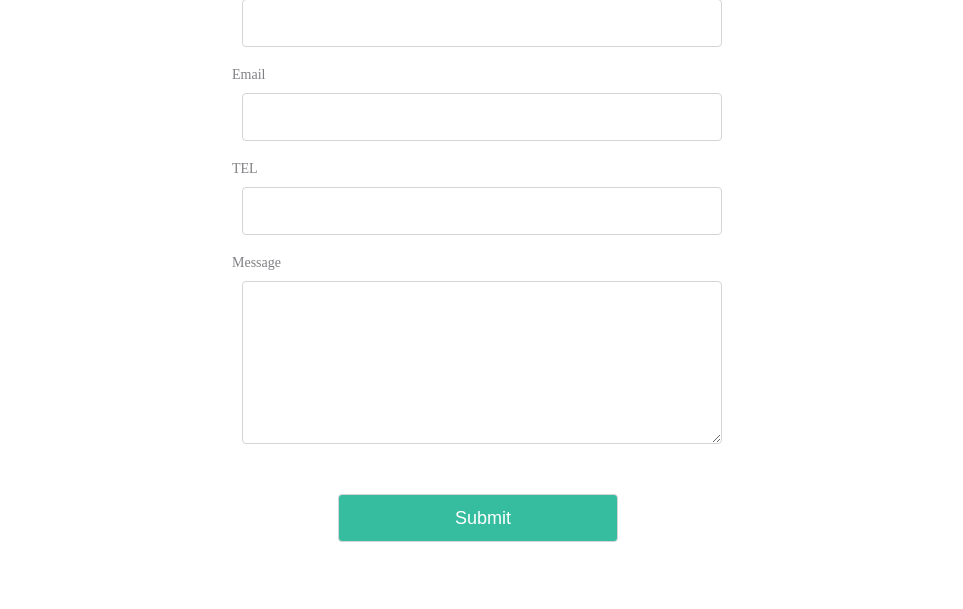
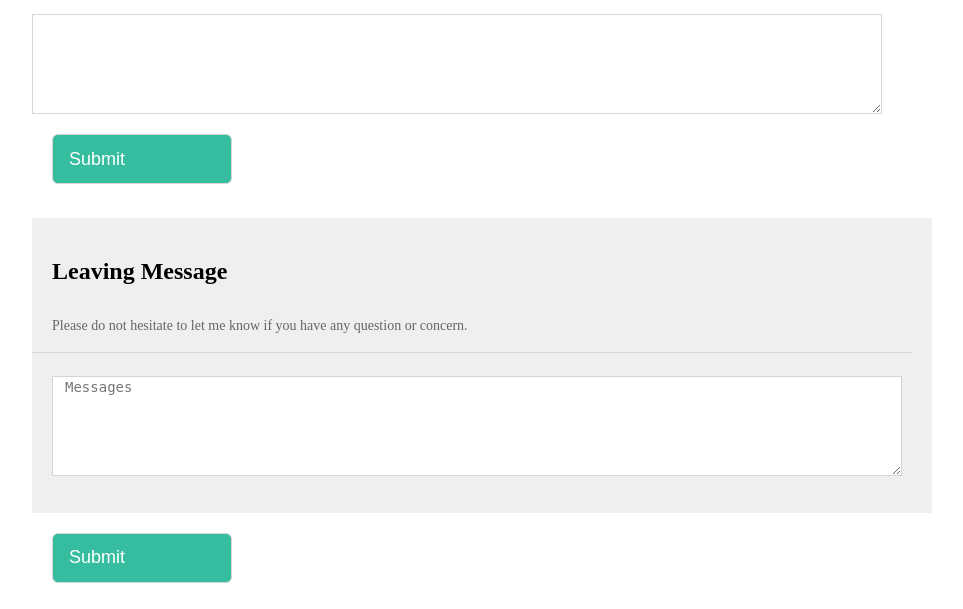
Before and after one commit to Heisenbergww/tiechuang, a PHP site: template oceanmin/views/contactus/index.php in a window 1280 px wide. Shown: the part 1082-1691 px from the top of the page, without its empty margins (158-1121 px from the left). Before the commit the page ends 1624 px from the top, so only its background shows below. Run offline with PHP 8.4, Linux system fonts and the light colour scheme; the template is opened without the code that fills it, so the values that code supplies are empty; some libraries are stand-ins or nearby versions.

Commit message:
contact us的提交表单重新制作

```diff
--- a/oceanmin/config/db.php
+++ b/oceanmin/config/db.php
@@ -2,9 +2,9 @@
 
 return [
     'class' => 'yii\db\Connection',
-	'dsn' => 'mysql:host=127.0.0.1;dbname=shelf',
-	'username' => 'root',
+	'dsn' => 'mysql:host=162.243.136.18;dbname=shelf',
+	'username' => 'junfeng',
 	'password' => 'bike.com',
 	'charset' => 'utf8',
 	'tablePrefix' => 'ocean_',
-];
+	];
--- a/oceanmin/views/contactus/index.php
+++ b/oceanmin/views/contactus/index.php
@@ -31,8 +31,9 @@
         </div>
     </div>
 </section>
-<section class="container-fluid clearfix section3 ">
 
+<!--修改后删除-->
+<section class="container-fluid clearfix section3 " >
     <div class="row contact_us_form">
         <div class="col-lg-12">
             <h1>Leaving  Message</h1>
@@ -72,6 +73,24 @@
     </div>
 </section>
 
+
+<section class="container-fluid clearfix section3 " >
+    <div class="row contact_us_form">
+        <div class="col-lg-12">
+            <div class="contact_us_form_child">
+                <h1>Leaving  Message</h1>
+                <p>Please do not hesitate to let me know if you have any question or concern.</p>
+                <hr>
+                <textarea name="Message[detail]" type="text" placeholder="Messages" class="message_s"></textarea>
+                <input name="Message[name]" type="text" value="<?= Html::encode($model->name) ?>" placeholder="Name">
+                <input name="Message[email]"  type="text" value="<?= Html::encode($model->email) ?>" placeholder="Email">
+                <input name="Message[phone]"  type="text" value="<?= Html::encode($model->phone) ?>" placeholder="Phone Number">
+            </div>
+            <input  class="contact_us_submit" type="submit" value="Submit">
+        </div>
+    </div>
+</section>
+
 <!-- Google Code for &#32852;&#31995;&#25105;&#20204;&#39029;&#38754;&#36716;&#21270; Conversion Page -->
 <script type="text/javascript">
     /* <![CDATA[ */
--- a/oceanmin/web/css/contact_us.css
+++ b/oceanmin/web/css/contact_us.css
@@ -12,7 +12,7 @@
 /*第二部分*/
 .section2{
     padding-top: 114px;
-    padding-bottom: 136px;
+    padding-bottom: 60px;
 }
 .container_contact_us_map{
     padding-right: 10px;
@@ -42,46 +42,59 @@
 .contact_us_form h1{
     text-align: left;
     font-size: 24px;
-    padding-top: 20px;
-    padding-bottom: 30px;
+    padding-bottom: 13px;
 }
 .contact_us_form{
-    width: 500px;
+    width: 900px;
     margin: 0 auto;
-    text-align: center;
+    text-align: left;
+}
+.contact_us_form_child{
+    background-color: #efefef;
+    padding: 20px 30px 37px 20px;
+}
+.contact_us_form_child hr{
+    height: 1px;
+    width: 880px;
+    margin-left: -20px;
+    background-color: #d8d8d8;
+    border: none;
 }
 .contact_us_form p{
     text-align: left;
-    /*font-family: STHeitiSC-Medium;*/
     font-size: 14px;
-    color: #818185;
+    color: #656565;
     letter-spacing: 0px;
-    margin-top: 20px;
-    margin-bottom: 10px;
+    margin-bottom: 18px;
 }
 .contact_us_form input{
     border: 1px solid #D5D5D5;
-    border-radius: 4px;
-    width: 480px;
-    height: 48px;
+    font-size: 14px;
+    width: 657px;
+    height: 50px;
     text-indent: 10px;
+    margin-top: 15px;
+    display: none;
 }
 .contact_us_form  textarea{
+    font-size: 14px;
+    margin-top: 15px;
     border: 1px solid #D5D5D5;
-    border-radius: 4px;
-    width:480px;
-    height: 163px;
+    width:850px;
+    height: 100px;
     text-indent: 10px;
 }
 .contact_us_form .contact_us_submit{
-    text-align: center;
-    /*font-family: STHeitiSC-Medium;*/
-    width: 280px;
+    margin-left:20px;
+    text-align: left;
+    border-radius: 6px;
+    width: 180px;
+    height: 50px;
     font-size: 18px;
     color: #FFFFFF;
     letter-spacing: 0;
     background-color: #36bd9f;
-    margin-top: 50px;
-    margin-bottom: 20px;
+    margin-top: 20px;
     cursor: pointer;
+    display: block;
 }
--- a/oceanmin/web/js/main.js
+++ b/oceanmin/web/js/main.js
@@ -174,6 +174,10 @@ $(".language").bind("click",function(){
             });
          })
        }
+        //联系我们展示表格
+     $(".message_s").click(function(){
+         $(".contact_us_form input").fadeIn(1000,"swing");
+     })
 
 
     // //产品详情页展示切换
```
